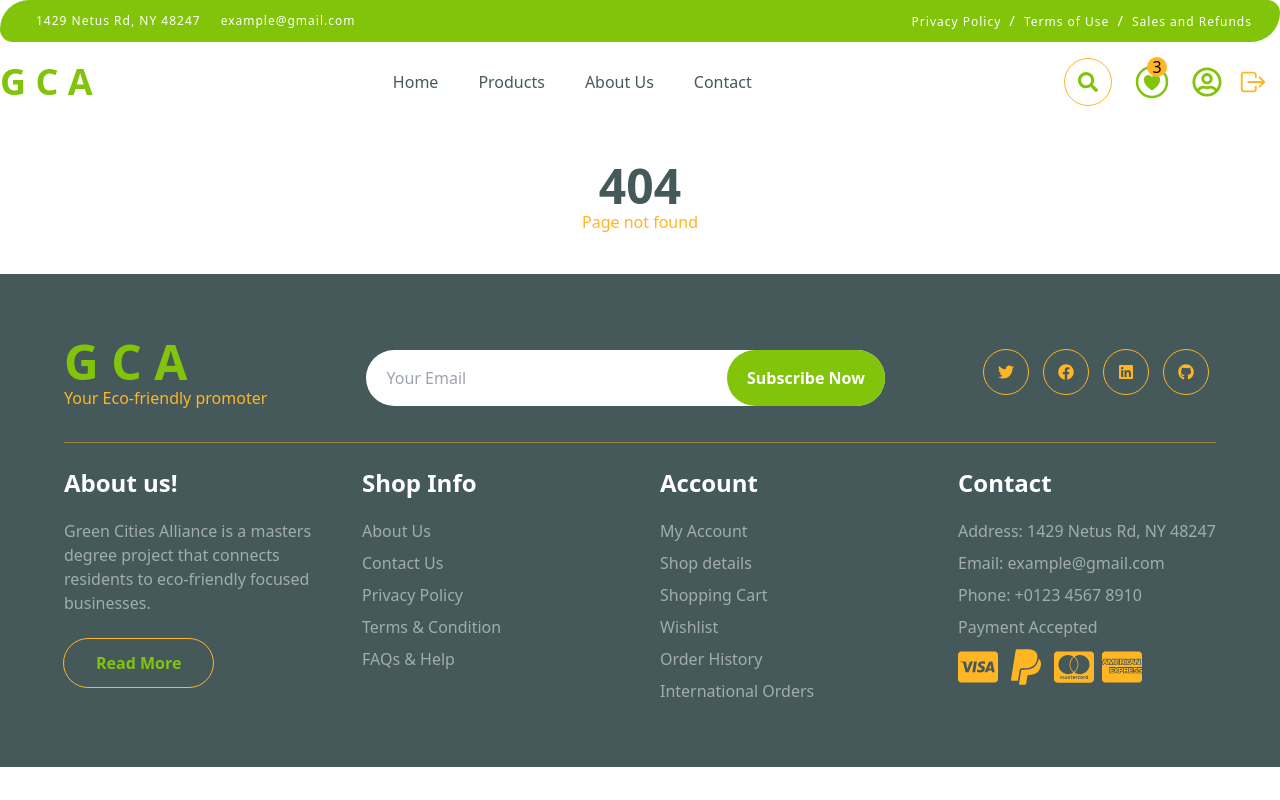
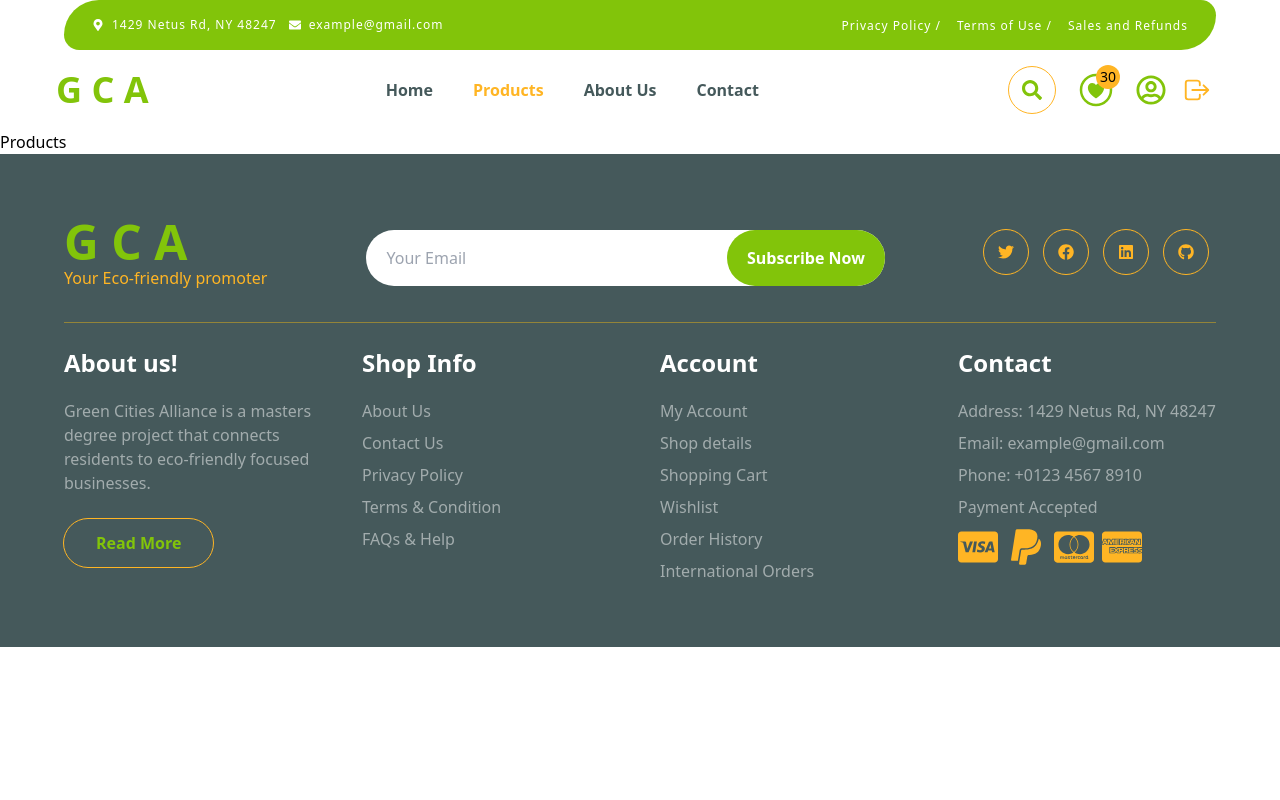
Before and after one commit to Ochubaanthony/msc-green-cities-alliance-frontend, a React (Vite) app: page /products in a window 1280 px wide. Built offline with nearby package versions, Linux system fonts and the light colour scheme.

Commit message:
Products: Add Products page + changed Navigation a tags to React NavLinks

```diff
--- a/src/App.jsx
+++ b/src/App.jsx
@@ -1,7 +1,7 @@
 import { Routes, Route } from "react-router-dom";
 
 import { UserLayout } from "./layouts";
-import { Homepage, ErrorPage } from "./pages";
+import { Homepage, Products, ErrorPage } from "./pages";
 // import { HomePage, Products, ProductDetail, ErrorPage } from "./pages";
 
 const App = () => {
@@ -10,7 +10,7 @@ const App = () => {
       <Routes>
         <Route element={<UserLayout />}>
           <Route path="/" element={<Homepage />} />
-          {/* <Route path="products" element={<Products />} /> */}
+          <Route path="products" element={<Products />} />
           {/* <Route path="products/:id" element={<ProductDetail />} /> */}
         </Route>
         <Route element={<UserLayout />}>
--- a/src/components/header/Navigation.jsx
+++ b/src/components/header/Navigation.jsx
@@ -1,6 +1,14 @@
 import { Fragment, useEffect, useState } from "react";
-import { FaBars, FaSearch, FaRegUserCircle } from "react-icons/fa";
+import {
+  FaBars,
+  FaSearch,
+  FaRegUserCircle,
+  FaMapMarkerAlt,
+  FaEnvelope,
+} from "react-icons/fa";
 import { IoHeartCircleOutline, IoLogOutOutline } from "react-icons/io5";
+import { Link, NavLink } from "react-router-dom";
+
 import PropTypes from "prop-types";
 
 import { PreLoader } from "../";
@@ -47,79 +55,103 @@ const Nav = () => {
           isScrolled ? "shadow" : ""
         }`}
       >
-        <div className="container mx-auto w-full topbar bg-secondary hidden lg:block">
-          <div className="flex justify-between">
+        <div className="columns-1 mx-auto w-[90%] h-[50px] topbar bg-secondary hidden lg:flex lg:items-center lg:justify-center">
+          <div className="flex w-full justify-between items-center">
             <div className="top-info ps-2">
-              <small className="me-3">
-                <i className="fas fa-map-marker-alt me-2 text-secondary"></i>{" "}
-                <a href="#" className="text-white hover:text-accent">
+              <small className="me-3 flex items-center text-white">
+                <FaMapMarkerAlt className="me-2 text-inherit" />
+                <p href="#" className="text-inherit">
                   {data?.project_address}
-                </a>
+                </p>
               </small>
-              <small className="me-3">
-                <i className="fas fa-envelope me-2 text-secondary"></i>
-                <a
+              <small className="me-3 flex items-center text-white hover:text-accent transition-all duration-500 ease-in-out">
+                <FaEnvelope className="me-2 text-inherit" />
+                <Link
                   href={`mailto:${data?.project_email}`}
-                  className="text-white hover:text-accent"
+                  className="text-inherit"
                 >
                   {data?.project_email}
-                </a>
+                </Link>
               </small>
             </div>
-            <div className="top-link pe-2">
-              <a
+            <div className="top-link  pe-2">
+              <NavLink
                 href={`${data?.privacy_policy}`}
                 className="text-white hover:text-accent"
               >
-                <small className="text-white mx-2 ">Privacy Policy</small>/
-              </a>
-              <a
+                <small className="text-inherit mx-2 ">Privacy Policy /</small>
+              </NavLink>
+              <NavLink
                 href={`${data?.terms_and_conditions}`}
                 className="text-white hover:text-accent"
               >
-                <small className="text-white mx-2 ">Terms of Use</small>/
-              </a>
-              <a
+                <small className="text-inherit mx-2 ">Terms of Use /</small>
+              </NavLink>
+              <NavLink
                 href={`${data?.sales_and_refund}`}
                 className="text-white hover:text-accent"
               >
-                <small className="text-white ms-2 ">Sales and Refunds</small>
-              </a>
+                <small className="text-inherit ms-2 ">Sales and Refunds</small>
+              </NavLink>
             </div>
           </div>
         </div>
         <nav
-          className="container mx-auto flex justify-between items-center px-5 h-20 lg:px-0"
+          className="columns-1 flex justify-between items-center px-5 h-20 lg:px-14"
           role="navigation"
         >
-          <a href="/" className="mt-5 lg:mt-0">
+          <NavLink href="/" className="mt-5 lg:mt-0">
             <h1 className="font-bold text-4xl text-secondary">G C A</h1>
-          </a>
+          </NavLink>
           <div className="hidden lg:flex justify-between gap-10 items-center text-shade">
-            <a
-              href="/"
-              className="nav-item nav-link active hover:text-secondary"
+            <NavLink
+              to="/"
+              className={({ isActive, isPending }) =>
+                isPending
+                  ? "pending"
+                  : isActive
+                  ? "active nav-item nav-link text-accent font-semibold"
+                  : "nav-item nav-link active hover:text-secondary font-semibold"
+              }
             >
               Home
-            </a>
-            <a
-              href="shop.html"
-              className="nav-item nav-link hover:text-secondary"
+            </NavLink>
+            <NavLink
+              to="/products"
+              className={({ isActive, isPending }) =>
+                isPending
+                  ? "pending"
+                  : isActive
+                  ? "active nav-item nav-link text-accent font-semibold"
+                  : "nav-item nav-link active hover:text-secondary font-semibold"
+              }
             >
               Products
-            </a>
-            <a
-              href="about.html"
-              className="nav-item nav-link hover:text-secondary"
+            </NavLink>
+            <NavLink
+              to="/about"
+              className={({ isActive, isPending }) =>
+                isPending
+                  ? "pending"
+                  : isActive
+                  ? "active nav-item nav-link text-accent font-semibold"
+                  : "nav-item nav-link active hover:text-secondary font-semibold"
+              }
             >
               About Us
-            </a>
-            <a
-              href="contact.html"
-              className="nav-item nav-link hover:text-secondary"
+            </NavLink>
+            <NavLink
+              to="/contact"
+              className={({ isActive, isPending }) =>
+                isPending
+                  ? "pending"
+                  : isActive
+                  ? "active nav-item nav-link text-accent font-semibold"
+                  : "nav-item nav-link active hover:text-secondary font-semibold"
+              }
             >
               Contact
-            </a>
+            </NavLink>
           </div>
           <div className="hidden lg:flex justify-around" id="navbarCollapse">
             <div className="flex gap-5 justify-evenly  items-center p-3">
@@ -133,17 +165,18 @@ const Nav = () => {
                 <div>
                   <IoHeartCircleOutline size={40} className="text-secondary" />
                 </div>
-                <span
-                  className="absolute bg-accent rounded-full flex items-center justify-center text-dark p"
+                <div
+                  className="absolute bg-accent rounded-full flex items-center justify-center text-dark text-sm"
                   style={{
                     top: "-5px",
-                    left: "15px",
-                    height: "20px",
-                    minWidth: "20px",
+                    left: "20px",
+                    height: "24px",
+                    minWidth: "24px",
+                    padding: "2px",
                   }}
                 >
-                  3
-                </span>
+                  <span>30</span>
+                </div>
               </a>
               <div className="flex gap-4 items-center">
                 <a href="./login.html" className="my-auto" id="loginBt">
@@ -192,16 +225,60 @@ const MobileMenu = ({ toggleModal, toggleMobileMenu }) => {
       <div className="">
         <ul className="flex flex-col gap-6 text-shade">
           <li className="hover:text-secondary transition-all duration-500 ease-in-out">
-            <a href="/">Home</a>
+            <NavLink
+              to="/"
+              className={({ isActive, isPending }) =>
+                isPending
+                  ? "pending"
+                  : isActive
+                  ? "active nav-item nav-link text-accent font-semibold"
+                  : "nav-item nav-link active hover:text-secondary font-semibold"
+              }
+            >
+              Home
+            </NavLink>
           </li>
           <li className="hover:text-secondary transition-all duration-500 ease-in-out">
-            <a href="shop.html">Products</a>
+            <NavLink
+              to="/products"
+              className={({ isActive, isPending }) =>
+                isPending
+                  ? "pending"
+                  : isActive
+                  ? "active nav-item nav-link text-accent font-semibold"
+                  : "nav-item nav-link active hover:text-secondary font-semibold"
+              }
+            >
+              Products
+            </NavLink>
           </li>
           <li className="hover:text-secondary transition-all duration-500 ease-in-out">
-            <a href="about.html">About Us</a>
+            <NavLink
+              to="/about"
+              className={({ isActive, isPending }) =>
+                isPending
+                  ? "pending"
+                  : isActive
+                  ? "active nav-item nav-link text-accent font-semibold"
+                  : "nav-item nav-link active hover:text-secondary font-semibold"
+              }
+            >
+              About Us
+            </NavLink>
           </li>
           <li className="hover:text-secondary transition-all duration-500 ease-in-out">
-            <a href="contact.html">Contact</a>
+            <NavLink
+              to="/contact"
+              className={({ isActive, isPending }) =>
+                isPending
+                  ? "pending"
+                  : isActive
+                  ? "active nav-item nav-link text-accent font-semibold"
+                  : "nav-item nav-link active hover:text-secondary font-semibold"
+              }
+            >
+              Contact
+            </NavLink>
           </li>
         </ul>
         <div className="flex gap-5 justify-evenly  items-center p-3">
@@ -214,26 +291,47 @@ const MobileMenu = ({ toggleModal, toggleMobileMenu }) => {
           >
             <FaSearch size={20} className="text-secondary" />
           </button>
-          <a href="cart.html" id="fav" className="relative">
+          <NavLink
+            to="/favourites"
+            id="fav"
+            className={({ isActive, isPending }) =>
+              isPending
+                ? "pending"
+                : isActive
+                ? " text-secondary font-semibold relative"
+                : " text-secondary font-semibold relative"
+            }
+          >
             <div>
-              <IoHeartCircleOutline size={40} className="text-secondary" />
+              <IoHeartCircleOutline size={40} className="text-inherit" />
             </div>
             <span
-              className="absolute bg-accent rounded-full flex items-center justify-center text-dark p"
+              className="absolute bg-accent hover:text-primary rounded-full flex items-center justify-center text-shade text-xs"
               style={{
                 top: "-5px",
-                left: "15px",
-                height: "20px",
-                minWidth: "20px",
+                left: "20px",
+                height: "24px",
+                minWidth: "24px",
+                padding: "2px",
               }}
             >
-              3
+              30
             </span>
-          </a>
+          </NavLink>
           <div className="flex gap-4 items-center">
-            <a href="./login.html" className="my-auto" id="loginBt">
+            <NavLink
+              href="./login"
+              id="loginBt"
+              className={({ isActive, isPending }) =>
+                isPending
+                  ? "pending"
+                  : isActive
+                  ? "active nav-item nav-link text-accent font-semibold my-auto"
+                  : "nav-item nav-link active hover:text-secondary font-semibold my-auto"
+              }
+            >
               <FaRegUserCircle size={30} className="text-secondary" />
-            </a>
+            </NavLink>
             <button className="my-auto btn" id="logoutBt">
               <IoLogOutOutline size={30} className="text-accent" />
             </button>
--- a/src/index.css
+++ b/src/index.css
@@ -114,7 +114,7 @@
 }
 
 .topbar .top-link a small:hover {
-  color: var(--bs-secondary) !important;
+  color: var(--bs-accent) !important;
   transition: 0.5s;
 }
 
--- /dev/null
+++ b/src/pages/Products.jsx
@@ -0,0 +1,7 @@
+import React from "react";
+
+const Products = () => {
+  return <div>Products</div>;
+};
+
+export default Products;
--- a/src/pages/index.js
+++ b/src/pages/index.js
@@ -1,2 +1,3 @@
 export { default as Homepage } from "./Homepage";
+export { default as Products } from "./Products";
 export { default as ErrorPage } from "./ErrorPage";
```
